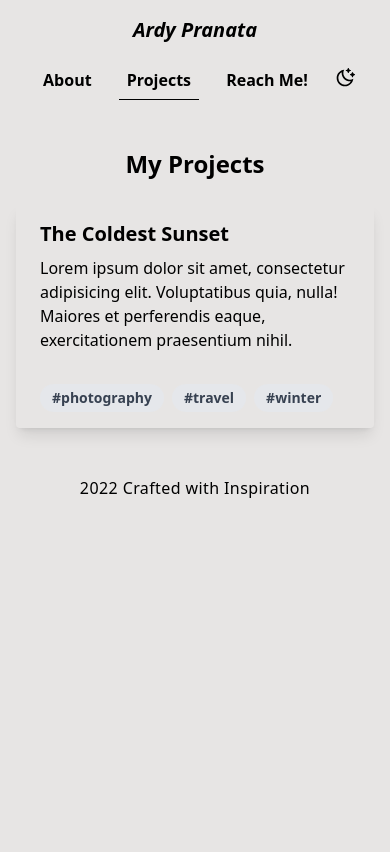
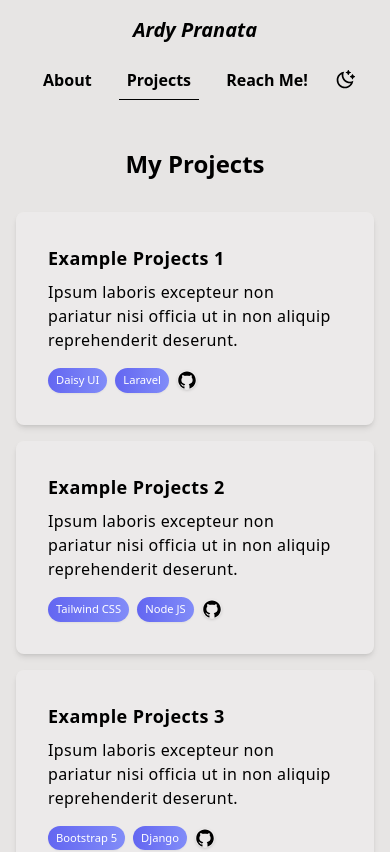
Before and after one commit to ardynatz/easy-profile, a React (Vite) app: page /projects in a window 390 px wide. Shown: the top 852 px of the page. Built offline with nearby package versions, Linux system fonts and the light colour scheme.

Commit message:
Update: Projects Page, Responsive, Mobile Friendly, CSS Structure

```diff
--- a/src/App.jsx
+++ b/src/App.jsx
@@ -1,4 +1,8 @@
-import { createBrowserRouter, RouterProvider, Navigate } from "react-router-dom";
+import {
+  createBrowserRouter,
+  RouterProvider,
+  Navigate,
+} from "react-router-dom";
 import Navbar from "./Components/Navbar";
 import About from "./Components/About";
 import Footer from "./Components/Footer";
@@ -10,7 +14,9 @@ const Index = () => {
   return (
     <>
       <Navbar />
-      <About />
+      <main>
+        <About />
+      </main>
       <Footer />
     </>
   );
@@ -20,7 +26,9 @@ const Projects = () => {
   return (
     <>
       <Navbar />
-      <Project />
+      <main>
+        <Project />
+      </main>
       <Footer />
     </>
   );
@@ -53,7 +61,7 @@ const router = createBrowserRouter([
   {
     path: "/contact",
     element: <Contacts />,
-  }
+  },
 ]);
 
 export default function App() {
--- a/src/Components/About/index.jsx
+++ b/src/Components/About/index.jsx
@@ -1,23 +1,12 @@
 import { about } from "../../Data/config";
 
 export default function About() {
-
   return (
-    <main className="mx-auto max-w-2xl px-2 py-4" id="about">
-      <div className="prose justify-center">
-        <h1 className="text-2xl font-bold dark:text-stone-300">
-          {about.title}
-        </h1>
-        <p className="text-base tracking-wide mt-6 dark:text-stone-400">
-          {about.p1}
-        </p>
-        <p className="text-basetracking-wide mt-6 dark:text-stone-400">
-          {about.p2}
-        </p>
-        <p className="text-base tracking-wide mt-6 dark:text-stone-400">
-          {about.p3}
-        </p>
-      </div>
-    </main>
+    <section className="prose mx-auto max-w-2xl px-2 py-4" id="about">
+      <h1 className="text-2xl font-bold dark:text-stone-300">{about.title}</h1>
+      <p>{about.p1}</p>
+      <p>{about.p2}</p>
+      <p>{about.p3}</p>
+    </section>
   );
 }
--- a/src/Components/Navbar/index.jsx
+++ b/src/Components/Navbar/index.jsx
@@ -30,7 +30,7 @@ export default function Navbar() {
             </h1>
           </a>
         </div>
-        <ul className="flex grid-flow-row justify-evenly mb-6 mt-6">
+        <ul className="flex grid-flow-row justify-evenly items-center mb-6 mt-6">
           <li className="font-bold text-base">
             <NavLink
               className={({ isActive }) =>
--- a/src/Components/Projects/index.jsx
+++ b/src/Components/Projects/index.jsx
@@ -1,32 +1,42 @@
+import { AiOutlineGithub } from "react-icons/ai";
 import { projects } from "../../Data/config";
 
 export default function Project() {
   return (
-    <div className="mx-auto max-w-xl px-2 py-4">
-      <h1 className="text-center text-2xl font-bold dark:text-stone-300">
+    <section className="mx-auto max-w-2xl px-2 py-4" id="projects">
+      <h1 className="text-center mb-4 text-2xl font-bold dark:text-stone-300">
         {projects.title}
       </h1>
-      <div className="max-w-sm rounded mt-6 overflow-hidden hover:shadow-stone-800/50 shadow-lg dark:bg-stone-900/25">
-        <div className="px-6 py-4">
-          <div className="font-bold text-xl mb-2 dark:text-stone-400">The Coldest Sunset</div>
-          <p className="text-black text-base dark:text-stone-500">
-            Lorem ipsum dolor sit amet, consectetur adipisicing elit.
-            Voluptatibus quia, nulla! Maiores et perferendis eaque,
-            exercitationem praesentium nihil.
-          </p>
-        </div>
-        <div className="px-6 pt-4 pb-2">
-          <span className="inline-block bg-gray-200 rounded-full px-3 py-1 text-sm font-semibold text-gray-700 mr-2 mb-2">
-            #photography
-          </span>
-          <span className="inline-block bg-gray-200 rounded-full px-3 py-1 text-sm font-semibold text-gray-700 mr-2 mb-2">
-            #travel
-          </span>
-          <span className="inline-block bg-gray-200 rounded-full px-3 py-1 text-sm font-semibold text-gray-700 mr-2 mb-2">
-            #winter
-          </span>
-        </div>
+      <div className="py-4 justify-items-center grid gap-4 grid-cols-1 md:grid-cols-2">
+        {projects.data.map((project) => (
+          <div key={project.title} className="projects-card">
+            <div className="md:flex">
+              <div className="p-8">
+                <div className="tracking-wide text-lg text-black dark:text-stone-300 font-bold">
+                  {project.title}
+                </div>
+                <p className="my-2 p-desc">
+                  Ipsum laboris excepteur non pariatur nisi officia ut in non
+                  aliquip reprehenderit deserunt.
+                </p>
+                <div className="grid gap-2 grid-flow-col pt-2 items-center justify-start">
+                  {project.tag.map((item) => (
+                    <span key={item} className="projects-badge">
+                      {item}
+                    </span>
+                  ))}
+                  <a
+                    href={project.github}
+                    className="text-xl rounded-xl dark:shadow-white shadow"
+                  >
+                    <AiOutlineGithub />
+                  </a>
+                </div>
+              </div>
+            </div>
+          </div>
+        ))}
       </div>
-    </div>
+    </section>
   );
 }
--- a/src/Data/config.js
+++ b/src/Data/config.js
@@ -26,28 +26,32 @@ export const projects = {
     title: "My Projects",
     data: [
         {
-            title: "Projects 1",
+            title: "Example Projects 1",
             desc: "Projects 1 is a simple projects with some gorgeus feature.",
             link: "https://example.com",
-            github: "https://github.com/"
+            github: "https://github.com/",
+            tag: ['Daisy UI', 'Laravel']
         },
         {
-            title: "Projects 2",
+            title: "Example Projects 2",
             desc: "Projects 2 is a simple projects with some gorgeus feature.",
             link: "https://example.com",
-            github: "https://github.com/"
+            github: "https://github.com/",
+            tag: ['Tailwind CSS', 'Node JS']
         },
         {
-            title: "Projects 3",
+            title: "Example Projects 3",
             desc: "Projects 3 is a simple projects with some gorgeus feature.",
             link: "https://example.com",
-            github: "https://github.com/"
+            github: "https://github.com/",
+            tag: ['Bootstrap 5', 'Django']
         },
         {
-            title: "Projects 4",
+            title: "Example Projects 4",
             desc: "Projects 4 is a simple projects with some gorgeus feature.",
             link: "https://example.com",
-            github: "https://github.com/"
+            github: "https://github.com/",
+            tag: ['Material UI', 'Spring']
         }
     ]
 }
--- a/src/index.css
+++ b/src/index.css
@@ -3,12 +3,45 @@
 @tailwind utilities;
 
 @layer base {
+  html {
+    @apply scroll-smooth;
+  }
+
   body {
     @apply bg-stone-200 dark:bg-stone-900 px-2;
+  }
+
+  p {
+    @apply text-base tracking-wide text-black dark:text-stone-400 dark:font-normal;
+  }
+
+  a {
+    @apply text-black dark:text-stone-300;
+  }
+
+  @media (min-width: 768px) {
+    p {
+      @apply text-justify;
+    }
   }
  }
 
 @layer components {
+  .projects-badge {
+    @apply whitespace-nowrap bg-gradient-to-r
+    from-indigo-500 to-indigo-400 shadow-sm
+    text-white px-2 py-1 rounded-full text-[.7rem];
+  }
+
+  .projects-card {
+    @apply transition duration-300 ease-in-out cursor-pointer
+    max-w-md bg-white/20 dark:bg-white/10 rounded-lg shadow-md overflow-hidden md:max-w-xl;
+  }
+
+  .p-desc {
+    @apply text-start;
+  }
+
   .top-navigation-h1 {
     @apply transition duration-300 ease-in-out cursor-pointer;
   }
@@ -29,11 +62,10 @@
   .top-navigation-icon {
     @apply text-black
     transition duration-300 ease-in-out
-    flex
     hover:text-stone-500
     cursor-pointer
     dark:bg-stone-900
-    dark:text-stone-500;
+    dark:text-stone-500
   }
 
   .top-navigation-icon:first {
```
